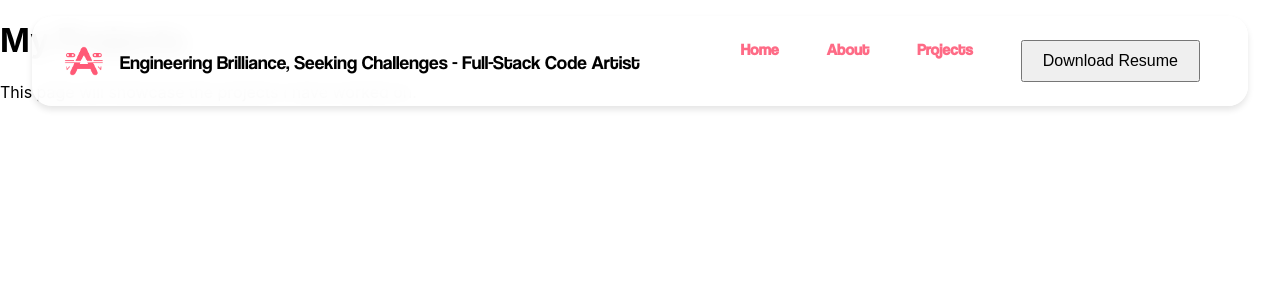
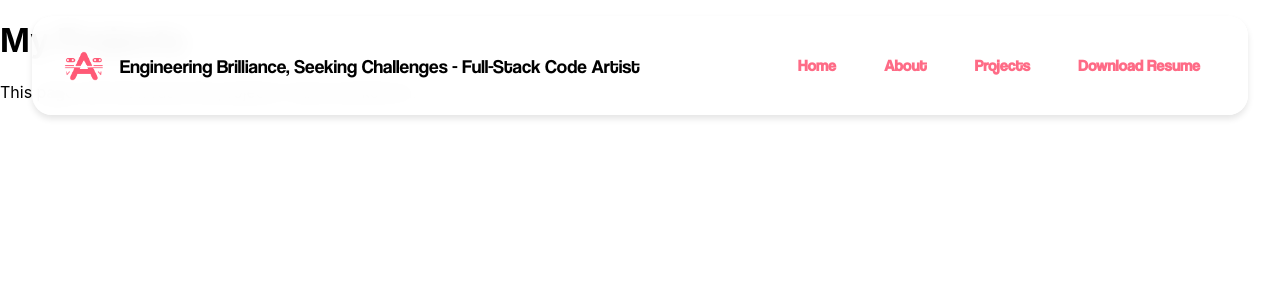
Before and after one commit to AmeliaWinters/Portfolio, a React (Create React App) app: page /projects in a window 1280 px wide. Shown: the top 300 px of the page. Built offline with nearby package versions, Linux system fonts and the light colour scheme; the HTML template or start-up script is replaced by a standard one.

Commit message:
Better Navigtion, Better P

```diff
--- a/src/DownloadResume.tsx
+++ b/src/DownloadResume.tsx
@@ -1,3 +1,5 @@
+import P from "./Text/P";
+
 const DownloadResume = () => {
   const handleDownload = () => {
     const link = document.createElement("a");
@@ -8,12 +10,9 @@ const DownloadResume = () => {
   };
 
   return (
-    <button
-      onClick={handleDownload}
-      style={{ padding: "10px 20px", fontSize: "16px", cursor: "pointer" }}
-    >
-      Download Resume
-    </button>
+    <div onClick={handleDownload} style={{ cursor: "pointer" }}>
+      <P style={{ fontSize: "16px" }}>Download Resume</P>
+    </div>
   );
 };
 
--- /dev/null
+++ b/src/HamburgerButton.tsx
@@ -0,0 +1,13 @@
+import styles from "./Navigation.module.css";
+
+interface IProps {
+  onClick: () => void;
+}
+
+export const HamburgerButton = ({ onClick }: IProps) => {
+  return (
+    <button className={styles.menuButton} onClick={onClick}>
+      &#9776; {/* Hamburger icon */}
+    </button>
+  );
+};
--- a/src/Navigation.module.css
+++ b/src/Navigation.module.css
@@ -13,7 +13,7 @@
   left: 0;
   right: 0;
   z-index: 1000;
-  transition: height 0.3s ease; /* Smooth transition for height changes */
+  transition: height 0.3s ease;
 }
 
 .navList {
@@ -22,21 +22,25 @@
   gap: 1rem;
   padding: 0;
   margin: 0;
-  transition: transform 0.3s ease-in-out; /* Smooth opening/closing transitions */
+  transition: transform 0.3s ease-in-out;
 }
 
 .navItem {
+  margin: auto;
   padding: 0.5rem 1rem;
 }
 
 .navItem a {
   text-decoration: none;
+}
+
+.navItem p {
   color: #fe6b86;
   font-weight: bold;
   transition: color 0.3s ease;
 }
 
-.navItem a:hover {
+.navItem p:hover {
   color: black;
   opacity: 75%;
 }
@@ -46,8 +50,8 @@
   .navbar {
     width: 100vw;
     padding: 0.5rem 1rem;
-    margin: 0; /* Remove margins to use space more efficiently */
-    border-radius: 0; /* Full width navbar */
+    margin: 0;
+    border-radius: 0;
     box-sizing: border-box;
   }
 
@@ -55,23 +59,18 @@
     padding: 1rem 2rem;
     width: 100vw;
     flex-direction: column;
-    display: none; /* Start hidden */
-    transform: translateY(-20px); /* Start slightly above to slide down */
-    opacity: 0; /* Start invisible */
+    display: none;
+    transform: translateY(-20px);
+    opacity: 0;
   }
 
   .navList.active {
     display: flex;
-    transform: translateY(0); /* Slide into correct position */
-    opacity: 1; /* Fade in */
-    flex-grow: 1; /* Ensure it covers vertical space if needed */
-    background-color: rgba(
-      255,
-      255,
-      255,
-      0.95
-    ); /* Maintain consistency in background */
-    padding: 1rem 0; /* Vertical padding within the menu */
+    transform: translateY(0);
+    opacity: 1;
+    flex-grow: 1;
+    background-color: rgba(255, 255, 255, 0.95);
+    padding: 1rem 0;
   }
 
   .navItem {
@@ -79,21 +78,21 @@
     text-align: center;
   }
 
-  .navItem a {
+  .navItem p {
     display: block;
     width: 100%;
-    padding: 12px 10px; /* Larger touch targets */
+    padding: 12px 10px;
   }
 
   .menuButton {
-    margin-left:auto;
+    margin-left: auto;
     background: none;
     border: none;
     color: #fe6b86;
-    font-size: 30px; /* Larger button for easy interaction */
-    display: block; /* Show button */
+    font-size: 30px;
+    display: block;
     width: fit-content;
-    text-align: right; /* Align the button to the right */
-    padding: 10px 20px; /* Sufficient padding for easy tapping */
+    text-align: right;
+    padding: 10px 20px;
   }
 }
--- a/src/Navigation.tsx
+++ b/src/Navigation.tsx
@@ -4,6 +4,7 @@ import logo from "./Assets/Images/Logo.png";
 import P from "./Text/P";
 import DownloadResume from "./DownloadResume";
 import useWindowSize from "./useWindowSize";
+import { HamburgerButton } from "./HamburgerButton";
 
 const Navigation = () => {
   const [isOpen, setIsOpen] = useState(false);
@@ -26,14 +27,7 @@ const Navigation = () => {
       >
         {tagLine}
       </P>
-      {toggleMobile && (
-        <button
-          className={styles.menuButton}
-          onClick={() => setIsOpen(!isOpen)}
-        >
-          &#9776; {/* Hamburger icon */}
-        </button>
-      )}
+      {toggleMobile && <HamburgerButton onClick={() => setIsOpen(!isOpen)} />}
       <ul className={`${styles.navList} ${isOpen ? styles.active : ""}`}>
         <li className={styles.navItem}>
           <a href="/">
--- a/src/Text/P.tsx
+++ b/src/Text/P.tsx
@@ -12,9 +12,9 @@ const baseStyle: CSSProperties = {
 
 const P = ({ children, className, style }: IProps) => {
   return (
-    <div style={{ ...baseStyle, ...style }} className={className}>
+    <p style={{ ...baseStyle, ...style }} className={className}>
       {children}
-    </div>
+    </p>
   );
 };
 
```
